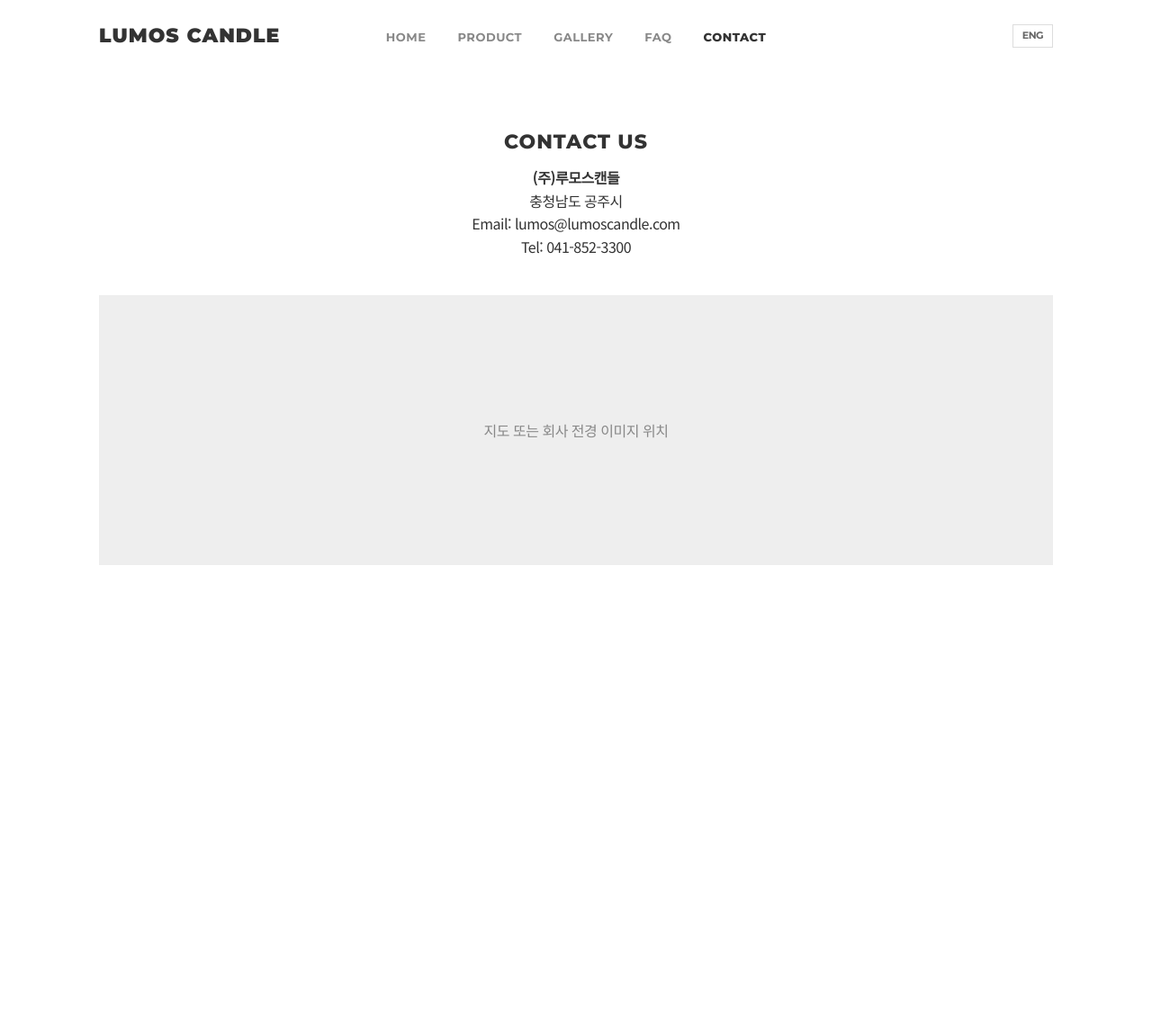
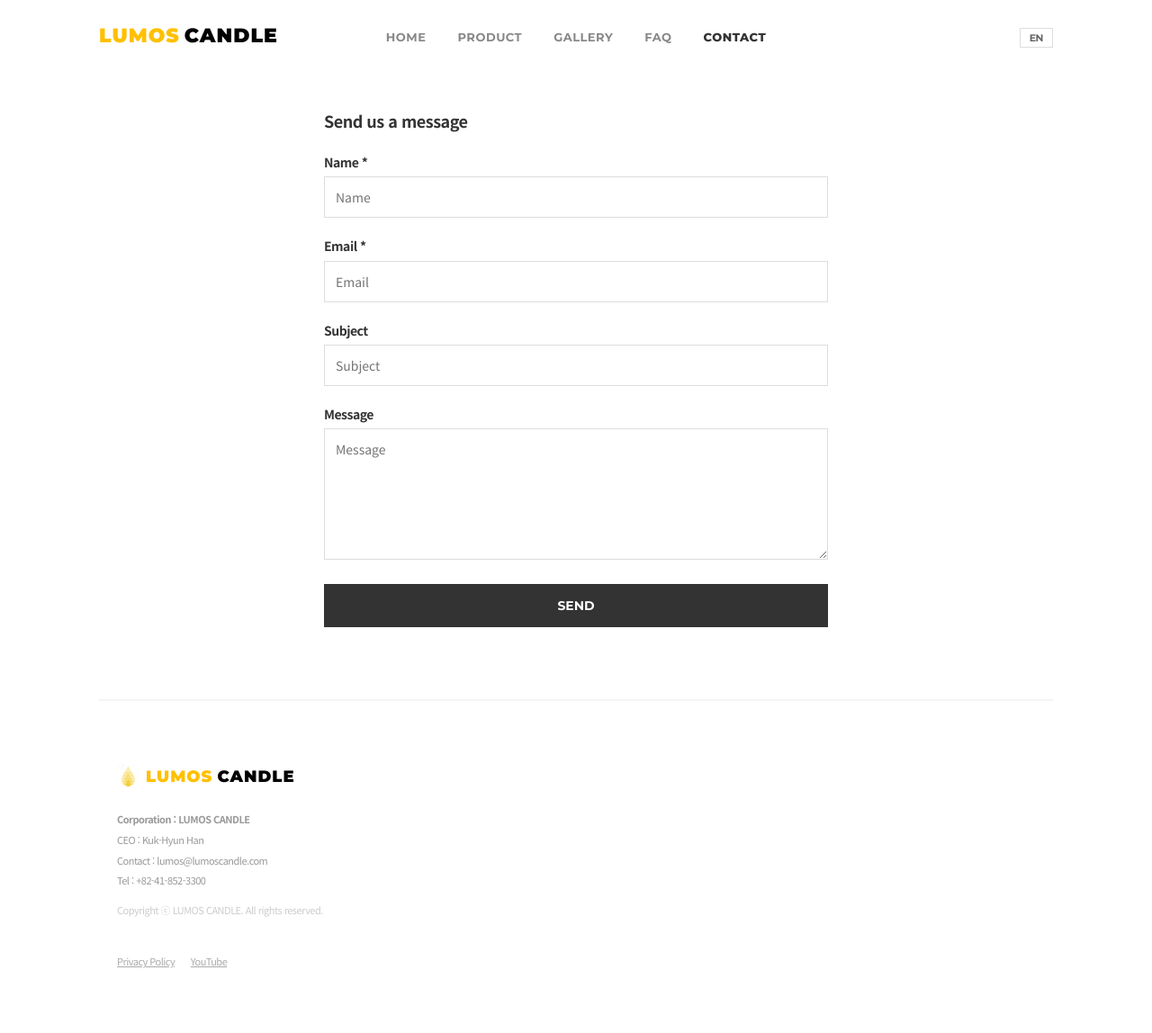
Before and after one commit to LumosCandle/website, a plain HTML site: page contact.html in a window 1280 px wide. Shown: the whole page at 90% size. Before the commit the page ends 800 px from the top, so only its background shows below. Drawn offline with Linux system fonts and the light colour scheme.

Commit message:
contact 수정-001

```diff
--- a/contact.html
+++ b/contact.html
@@ -3,14 +3,16 @@
 <head>
     <meta charset="UTF-8">
     <meta name="viewport" content="width=device-width, initial-scale=1.0">
-    <title>LUMOS CANDLE - Contact</title>
-    <link href="https://fonts.googleapis.com/css2?family=Noto+Sans+KR:wght@300;400;700&display=swap" rel="stylesheet">
-    <link rel="stylesheet" href="css/style.css">
+    <title>Contact - LUMOS CANDLE</title>
+    <link rel="stylesheet" href="css/style.css?v=17">
 </head>
 <body>
+
     <div class="container">
         <header>
-            <a href="index.html" class="logo">LUMOS CANDLE</a>
+            <a href="index.html" class="logo">
+                <span class="lumos">LUMOS</span><span class="candle">CANDLE</span>
+            </a>
             <nav>
                 <ul>
                     <li><a href="index.html">Home</a></li>
@@ -20,22 +22,55 @@
                     <li><a href="contact.html" class="active">Contact</a></li>
                 </ul>
             </nav>
-            <a href="en/contact.html" class="lang-switch">ENG</a>
+            <div class="lang-switch-wrap">
+                <a href="en/contact.html" class="lang-switch">EN</a>
+            </div>
         </header>
 
-        <section>
-            <h2 class="section-title">Contact Us</h2>
-            <div style="margin-bottom: 40px;">
-                <p><strong>(주)루모스캔들</strong></p>
-                <p>충청남도 공주시</p>
-                <p>Email: lumos@lumoscandle.com</p>
-                <p>Tel: 041-852-3300</p>
+        <section class="contact-section" style="padding-top: 40px;">
+            <p style="margin-bottom: 20px; font-weight: bold; font-size: 18px;">Send us a message</p>
+
+            <form action="https://formspree.io/f/mldqlvga" method="POST" class="contact-form">
+
+                <label for="name">Name *</label>
+                <input type="text" id="name" name="name" placeholder="Name" required>
+
+                <label for="email">Email *</label>
+                <input type="email" id="email" name="email" placeholder="Email" required>
+
+                <label for="subject">Subject</label>
+                <input type="text" id="subject" name="subject" placeholder="Subject">
+
+                <label for="message">Message</label>
+                <textarea id="message" name="message" rows="6" placeholder="Message" required></textarea>
+
+                <button type="submit" class="btn-send">Send</button>
+            </form>
+        </section>
+
+        <footer>
+            <div class="container footer-content">
+                <div class="footer-brand">
+                    <img src="images/logo.png" alt="Lumos Icon" style="width: 24px; height: auto; margin: 0;">
+                    <span class="footer-logo-text">
+                        <span class="lumos">LUMOS</span><span class="candle">CANDLE</span>
+                    </span>
+                </div>
+
+                <div class="footer-info">
+                    <p><strong>Corporation : LUMOS CANDLE</strong></p>
+                    <p>CEO : Kuk-Hyun Han</p>
+                    <p>Contact : <a href="mailto:lumos@lumoscandle.com">lumos@lumoscandle.com</a></p>
+                    <p>Tel : +82-41-852-3300</p>
+                    <p style="margin-top: 15px; color: #ccc;">Copyright ⓒ LUMOS CANDLE. All rights reserved.</p>
+                </div>
+
+                <div class="footer-links">
+                    <a href="privacy.html">Privacy Policy</a>
+                    <a href="https://www.youtube.com/channel/UCNlHWObFfKwee8Oqod1fRqw" target="_blank">YouTube</a>
+                </div>
             </div>
-
-            <div style="background:#eee; height:300px; line-height:300px; color:#888;">
-                지도 또는 회사 전경 이미지 위치
-            </div>
-        </section>
+        </footer>
     </div>
 </body>
 </html>
--- a/css/style.css
+++ b/css/style.css
@@ -299,3 +299,58 @@ footer {
     padding-left: 25px; /* Q 마크만큼 들여쓰기 */
     word-break: keep-all;
 }
+
+/* =========================================
+   [추가됨] Contact Page Styles
+   ========================================= */
+   .contact-section {
+    max-width: 600px;
+    margin: 0 auto 80px;
+    text-align: left;
+    padding: 0 20px;
+}
+
+.contact-form label {
+    display: block;
+    margin-bottom: 5px;
+    font-size: 14px;
+    font-weight: 700;
+    color: #333;
+}
+
+.contact-form input,
+.contact-form textarea {
+    width: 100%;
+    padding: 12px;
+    margin-bottom: 20px;
+    border: 1px solid #ddd;
+    border-radius: 0;
+    font-size: 14px;
+    font-family: 'Noto Sans KR', sans-serif;
+}
+
+.contact-form input:focus,
+.contact-form textarea:focus {
+    border-color: #333;
+    outline: none;
+}
+
+.btn-send {
+    display: block;
+    width: 100%;
+    padding: 15px;
+    background-color: #333;
+    color: #fff;
+    border: none;
+    font-size: 14px;
+    font-weight: 700;
+    text-transform: uppercase;
+    cursor: pointer;
+    transition: 0.3s;
+    font-family: 'Montserrat', sans-serif;
+}
+
+.btn-send:hover {
+    background-color: #FFC000;
+    color: #000;
+}
```
